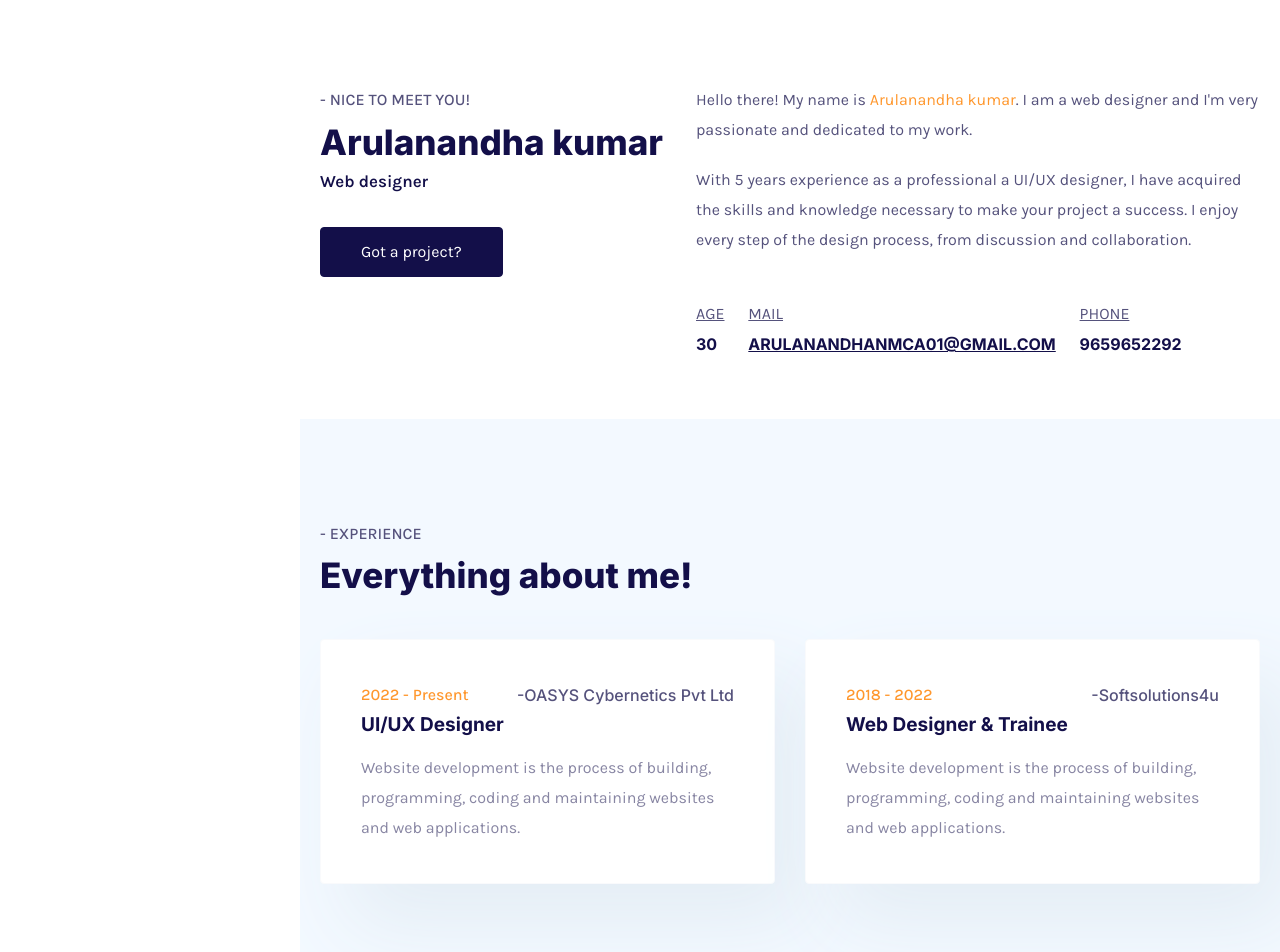
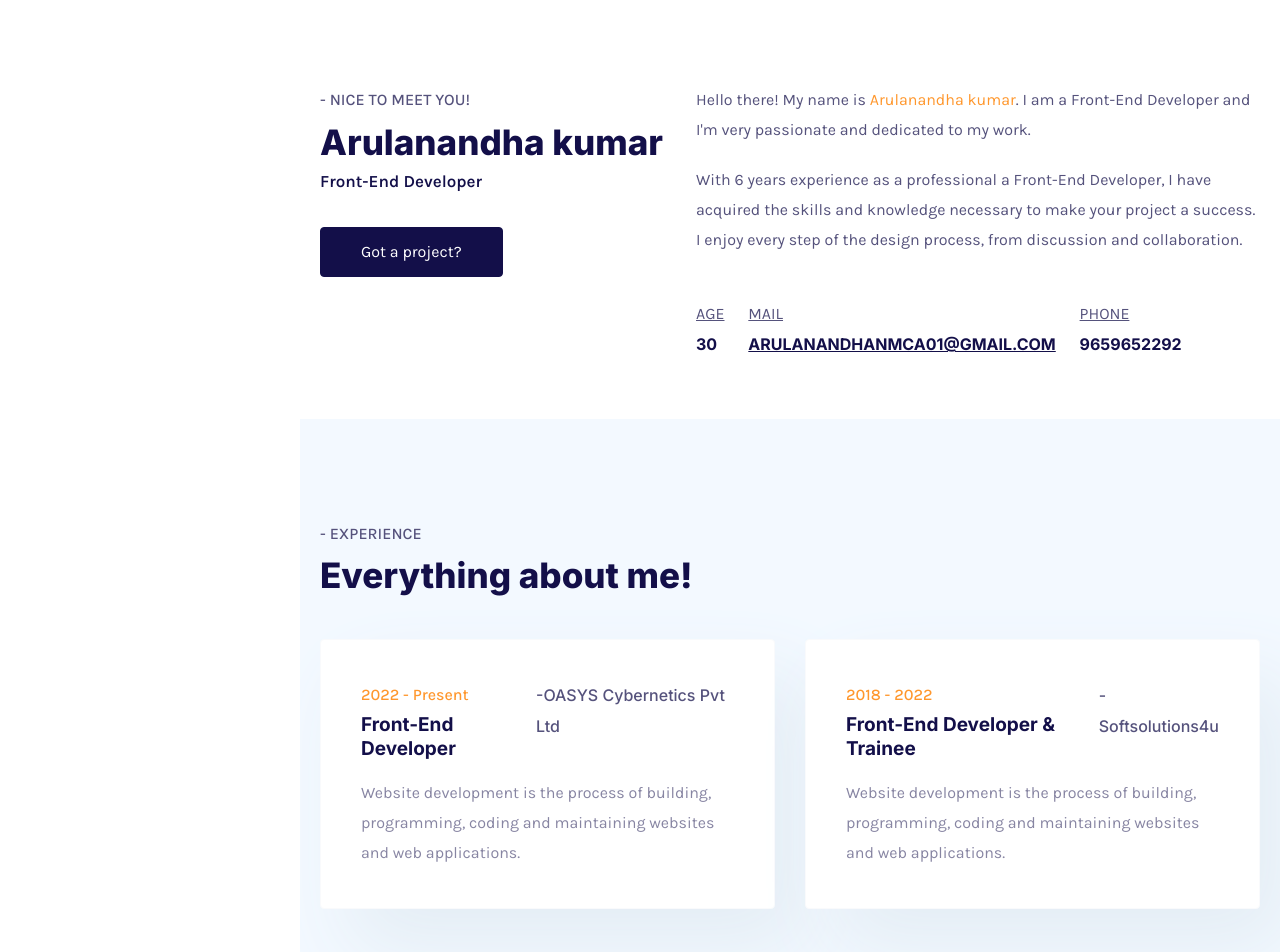
Before and after one commit to Arulanandha-kumar/arul-portfolio, a plain HTML site: page index.html in a window 1280 px wide. Shown: the part 800-1752 px from the top of the page. Drawn offline with Linux system fonts and the light colour scheme; no server answers; a web font is replaced by a local one.

Commit message:
Update index.html

```diff
--- a/index.html
+++ b/index.html
@@ -179,7 +179,7 @@
                       <div class="subtitle">
                         <p>
                           I'm a web designer with
-                          <span class="blueColor">5 years</span> of experience
+                          <span class="blueColor">6 years</span> of experience
                         </p>
                       </div>
                       <div class="buttons">
@@ -232,7 +232,7 @@
                         <h3 class="name">Arulanandha kumar</h3>
                         <span class="job">
                           <span class="cd-headline rotate-1">
-                            <span class="blc">Web designer</span>
+                            <span class="blc">Front-End Developer</span>
                             <span class="cd-words-wrapper">
                               <!-- <b class="is-visible">Developer</b> -->
                               <!-- <b>Coder</b>
@@ -250,12 +250,11 @@
                         <p>
                           Hello there! My name is
                           <span class="yellowColor">Arulanandha kumar</span>. I am a
-                          web designer and I'm very passionate
+                          Front-End Developer and I'm very passionate
                           and dedicated to my work.
                         </p>
                         <p>
-                          With 5 years experience as a professional a UI/UX
-                          designer, I have acquired the skills and knowledge
+                          With 6 years experience as a professional a Front-End Developer, I have acquired the skills and knowledge
                           necessary to make your project a success. I enjoy
                           every step of the design process, from discussion and
                           collaboration.
@@ -340,7 +339,7 @@
                             <div class="short">
                               <div class="job">
                                 <span class="yellowColor">2022 - Present</span>
-                                <h3>UI/UX Designer </h3>
+                                <h3>Front-End Developer </h3>
                               </div>
                               <div class="place">
                                 <span>-OASYS Cybernetics Pvt Ltd</span>
@@ -397,7 +396,7 @@
                             <div class="short">
                               <div class="job">
                                 <span class="yellowColor">2018 - 2022</span>
-                                <h3>Web Designer & Trainee</h3>
+                                <h3>Front-End Developer & Trainee</h3>
                               </div>
                               <div class="place">
                                 <span>-Softsolutions4u</span>
```
